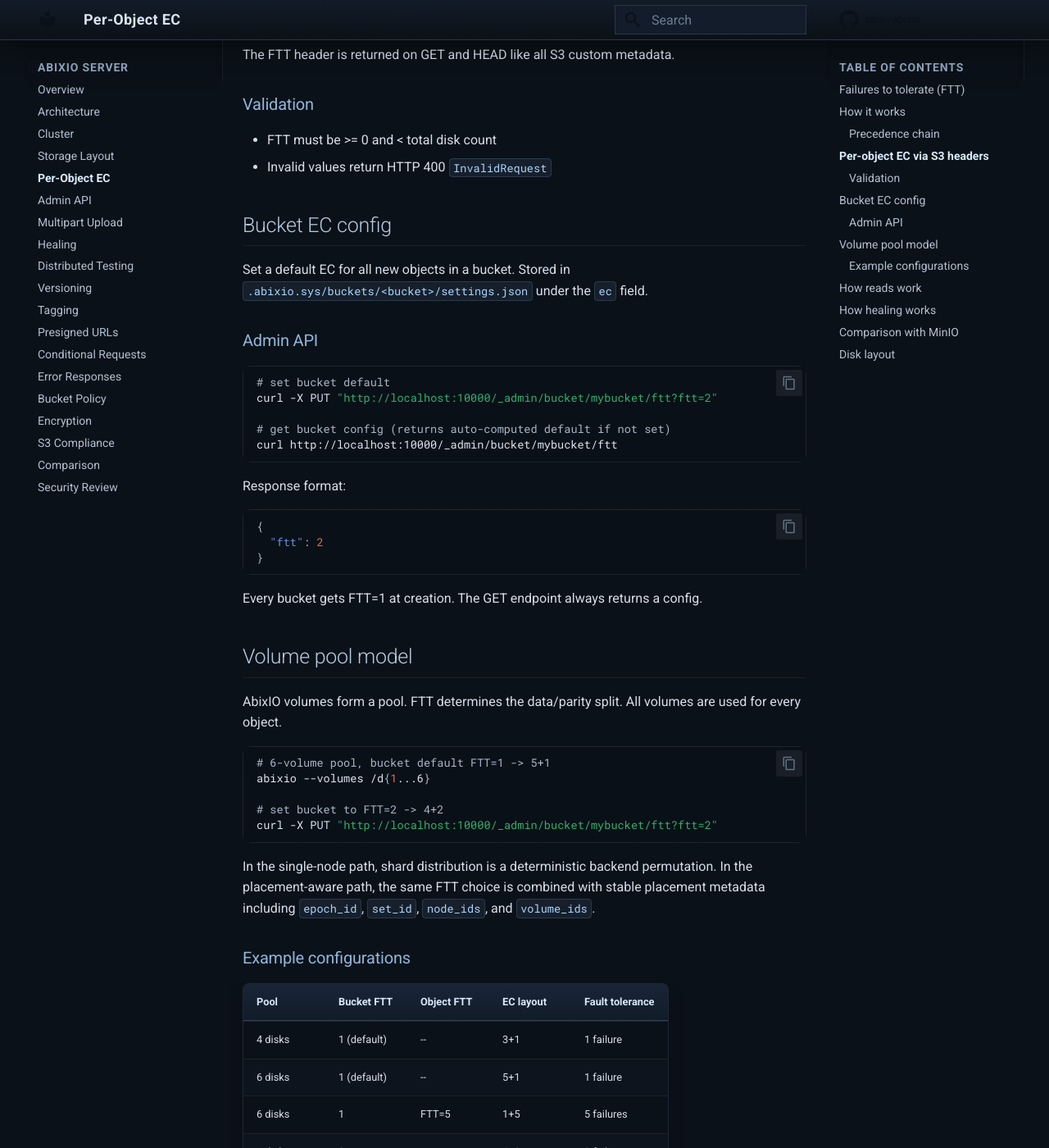
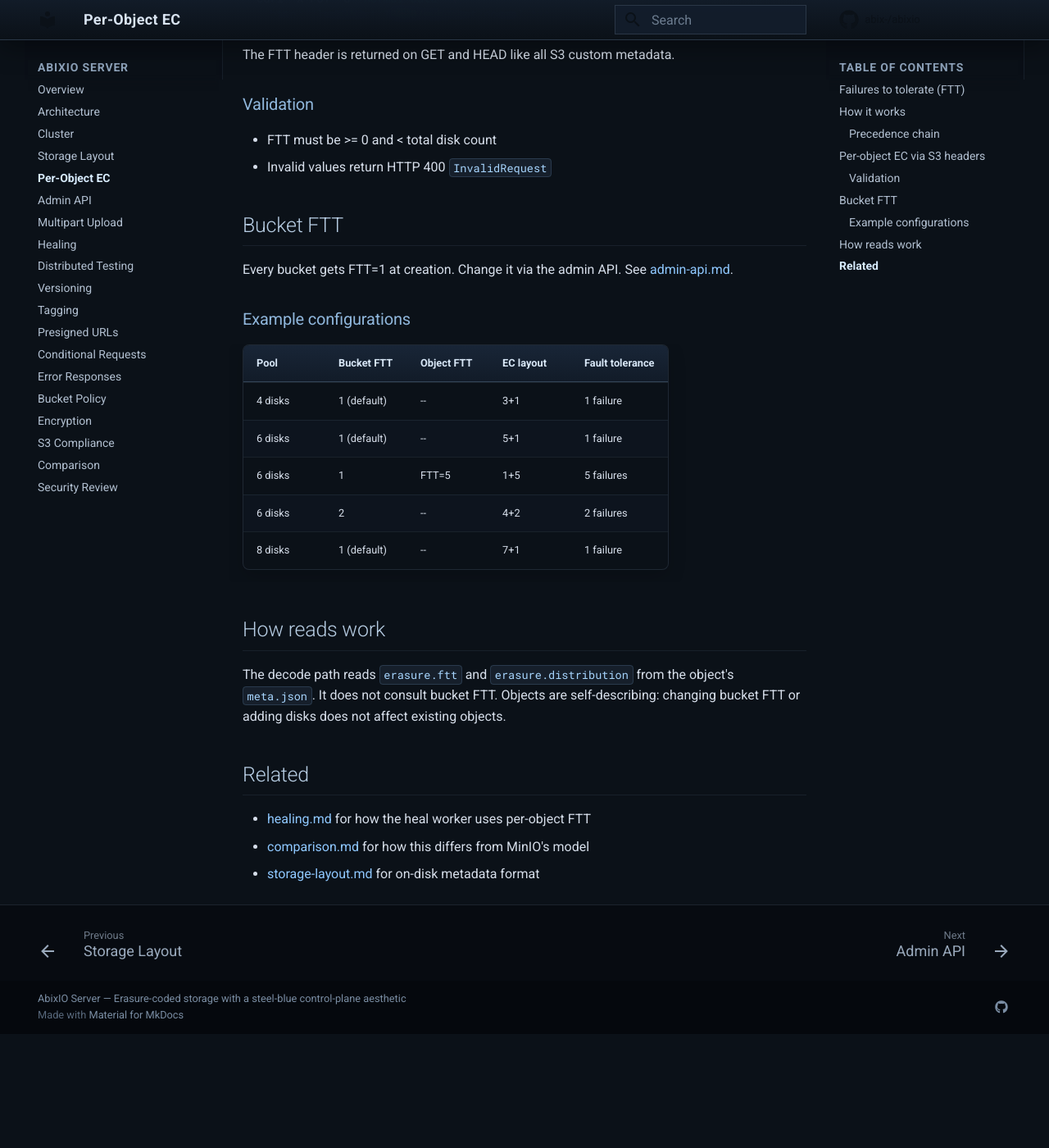
Before and after one commit to abix-/abixio, an MkDocs documentation site: the page built from docs/per-object-ec.md, in a window 1280 px wide and 1400 px high, scrolled down 1826 px. Shown: the whole window at 82% size. Built offline with MkDocs 1.6.1 and Material for MkDocs 9.7.7, drawn with Linux system fonts in a browser that asks for light colours; comment, search, counter and statistics services are not loaded; after the commit the page ends 3087 px from its top, so only the background shows below that; some of the changed text lies outside the part shown.

Commit message:
deduplicate per-object-ec.md, remove content owned by other docs

````diff
--- a/docs/per-object-ec.md
+++ b/docs/per-object-ec.md
@@ -74,48 +74,9 @@ The FTT header is returned on GET and HEAD like all S3 custom metadata.
 - FTT must be >= 0 and < total disk count
 - Invalid values return HTTP 400 `InvalidRequest`
 
-## Bucket EC config
+## Bucket FTT
 
-Set a default EC for all new objects in a bucket. Stored in
-`.abixio.sys/buckets/<bucket>/settings.json` under the `ec` field.
-
-### Admin API
-
-```bash
-# set bucket default
-curl -X PUT "http://localhost:10000/_admin/bucket/mybucket/ftt?ftt=2"
-
-# get bucket config (returns auto-computed default if not set)
-curl http://localhost:10000/_admin/bucket/mybucket/ftt
-```
-
-Response format:
-
-```json
-{
-  "ftt": 2
-}
-```
-
-Every bucket gets FTT=1 at creation. The GET endpoint always returns a config.
-
-## Volume pool model
-
-AbixIO volumes form a pool. FTT determines the data/parity split. All volumes
-are used for every object.
-
-```bash
-# 6-volume pool, bucket default FTT=1 -> 5+1
-abixio --volumes /d{1...6}
-
-# set bucket to FTT=2 -> 4+2
-curl -X PUT "http://localhost:10000/_admin/bucket/mybucket/ftt?ftt=2"
-```
-
-In the single-node path, shard distribution is a deterministic backend
-permutation. In the placement-aware path, the same FTT choice is combined
-with stable placement metadata including `epoch_id`, `set_id`, `node_ids`,
-and `volume_ids`.
+Every bucket gets FTT=1 at creation. Change it via the admin API. See [admin-api.md](admin-api.md).
 
 ### Example configurations
 
@@ -130,59 +91,11 @@ and `volume_ids`.
 ## How reads work
 
 The decode path reads `erasure.ftt` and `erasure.distribution` from the object's
-`meta.json`. It does not consult bucket FTT. This means:
+`meta.json`. It does not consult bucket FTT. Objects are self-describing:
+changing bucket FTT or adding disks does not affect existing objects.
 
-- Objects written with FTT=5 (1+5) are always read with 1+5
-- Changing volume count does not affect existing objects
-- Older objects still work (their `meta.json` records the EC params they were written with)
+## Related
 
-## How healing works
-
-The heal worker reads EC params from each object's stored metadata. A pool can
-contain objects with different EC ratios, and the healer handles each one
-correctly:
-
-1. Read `meta.json` from any available disk
-2. Extract `erasure.ftt` and derive shard counts from `erasure.distribution`
-3. Use stored `distribution` and, when present, stored placement identity to identify which shards belong where
-4. Reconstruct missing shards using the object's own EC params
-5. Write repaired shards back
-
-## Comparison with MinIO
-
-| Aspect | MinIO | AbixIO |
-|---|---|---|
-| Fault tolerance granularity | Per server pool | Per object (FTT) |
-| Changing fault tolerance | Requires new server pool | Set FTT header on next PUT |
-| Mixed FTT in same bucket | Not possible | Native |
-| EC stored in metadata | Yes (xl.meta) | Yes (meta.json) |
-| Disk selection | All disks in erasure set | All disks in volume pool, with placement metadata |
-
-MinIO's approach requires planning EC ratios at deployment time. AbixIO lets
-you choose per object, per bucket, or per server -- and change your mind at
-any time for new objects.
-
-## Disk layout
-
-```
-disk0/
-  .abixio.sys/
-    buckets/
-      mybucket/
-        settings.json     # { "ec": { "ftt": 2 } }
-  mybucket/
-    critical.txt/
-      meta.json           # erasure: { data: 1, parity: 5, ... }
-      shard.dat
-    bigfile.bin/
-      meta.json           # erasure: { data: 4, parity: 2, ... }
-      shard.dat
-```
-
-Each object's `meta.json` is the source of truth for its EC configuration.
-The bucket-level `settings.json` EC config is only used as a default for new
-writes.
-
-For placement-aware objects, `meta.json` also records `epoch_id`, `set_id`,
-`node_ids`, and `volume_ids` alongside `data`, `parity`, `index`, and
-`distribution`.
+- [healing.md](healing.md) for how the heal worker uses per-object FTT
+- [comparison.md](comparison.md) for how this differs from MinIO's model
+- [storage-layout.md](storage-layout.md) for on-disk metadata format
````
